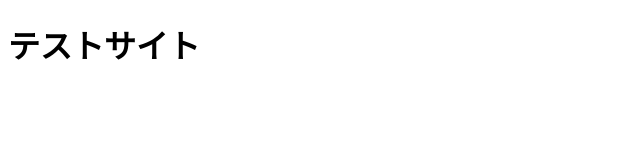
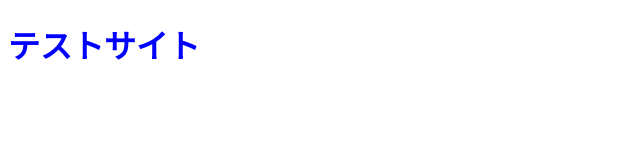
Before and after one commit to wahi0823/test_site, a plain HTML site: page test_site.html in a window 1280 px wide. Shown: the whole page, without its empty margins (0-640 px from the left). Drawn offline with Linux system fonts and the light colour scheme.

Commit message:
2nd commit

```diff
--- a/test_site.html
+++ b/test_site.html
@@ -3,6 +3,7 @@
 <head>
     <meta charset="UTF-8">
     <meta name="viewport" content="width=device-width, initial-scale=1.0">
+    <link rel="stylesheet" href="style/test_site_style.css">
     <title>テストサイト</title>
 </head>
 <body>
```
